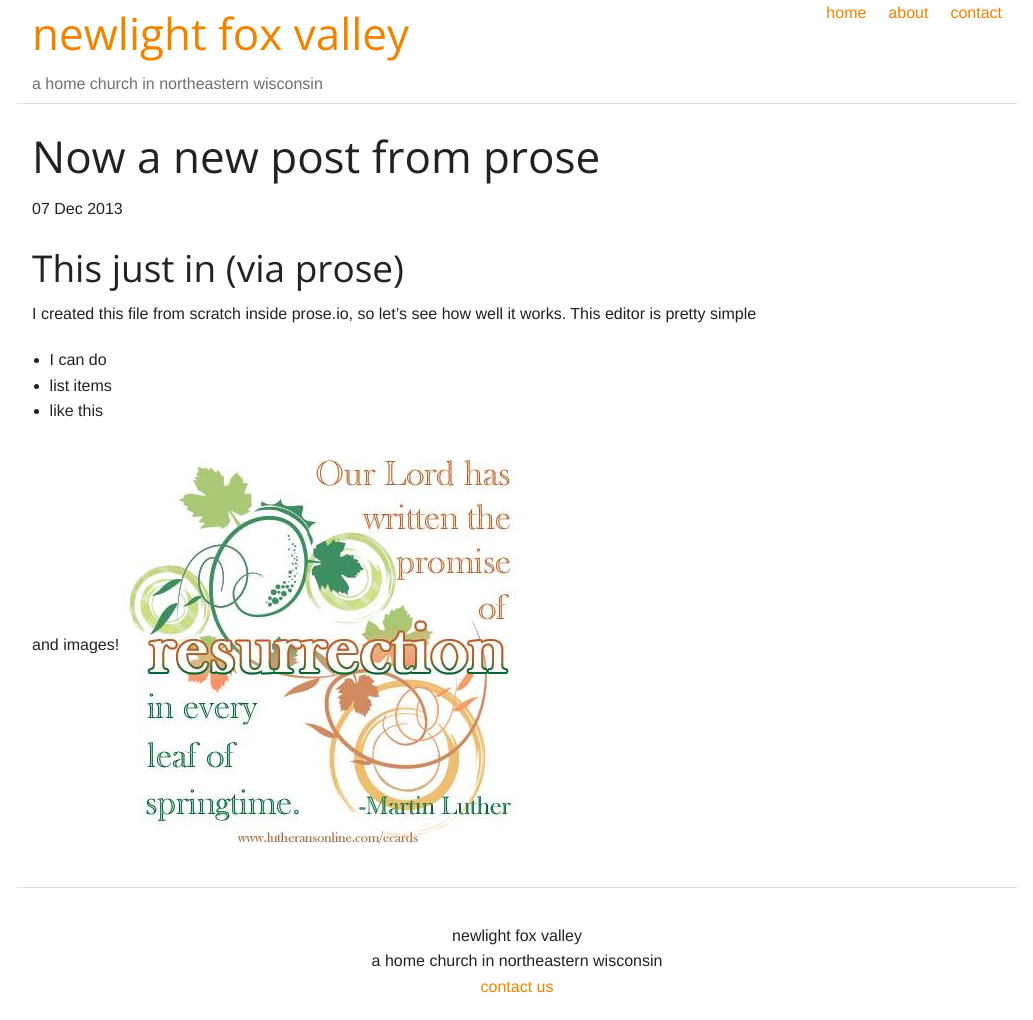
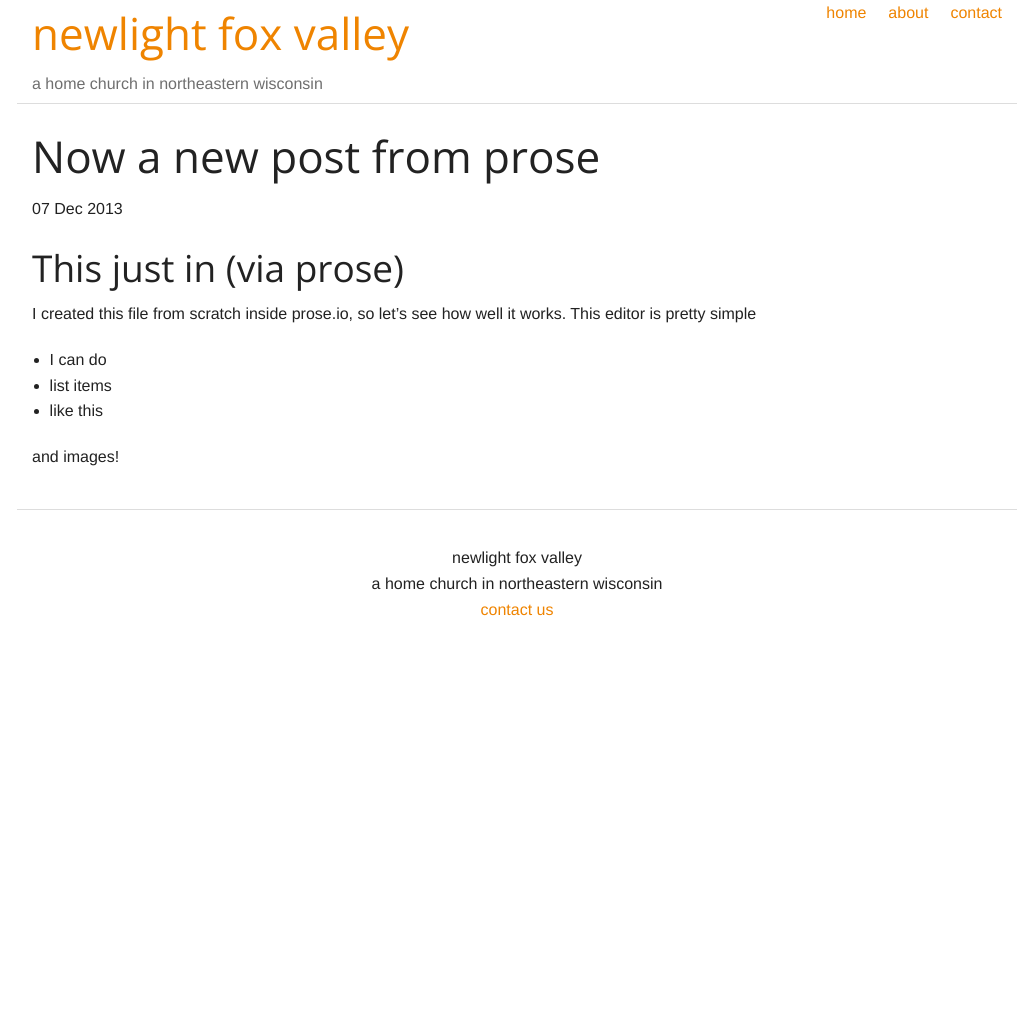
Before and after one commit to newlightchurch/newlightchurch.github.io, a Jekyll site: the page built from _posts/2013-12-07-now-a-new-post-from-prose.md, in a window 1280 px wide. Shown: the whole page, without its empty margins (123-1156 px from the left). Built offline with Jekyll 4.4.1, drawn with Linux system fonts in a browser that asks for light colours; Markdown is read by kramdown in place of the engine named in the settings; after the commit the page ends 900 px from its top, so only the background shows below that.

Commit message:
Updated 2013-12-07-now-a-new-post-from-prose.md

```diff
--- a/_posts/2013-12-07-now-a-new-post-from-prose.md
+++ b/_posts/2013-12-07-now-a-new-post-from-prose.md
@@ -14,4 +14,3 @@ I created this file from scratch inside prose.io, so let's see how well it works
 - like this
 
 and images!
-![resurrection.jpg](/media/resurrection.jpg)
```
